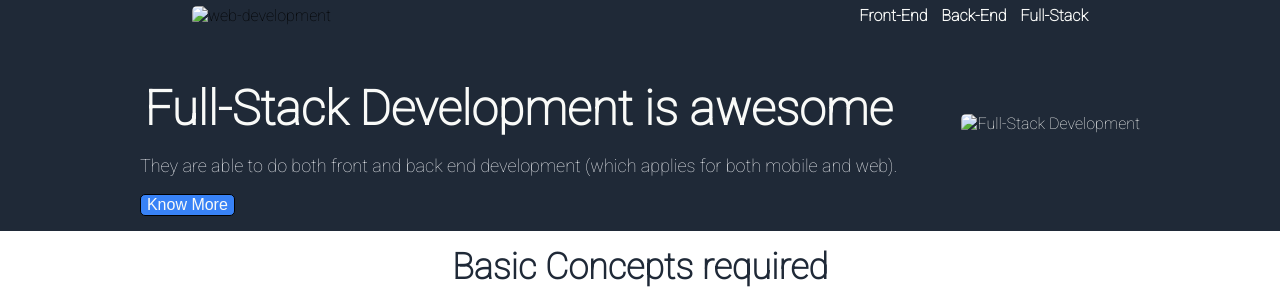
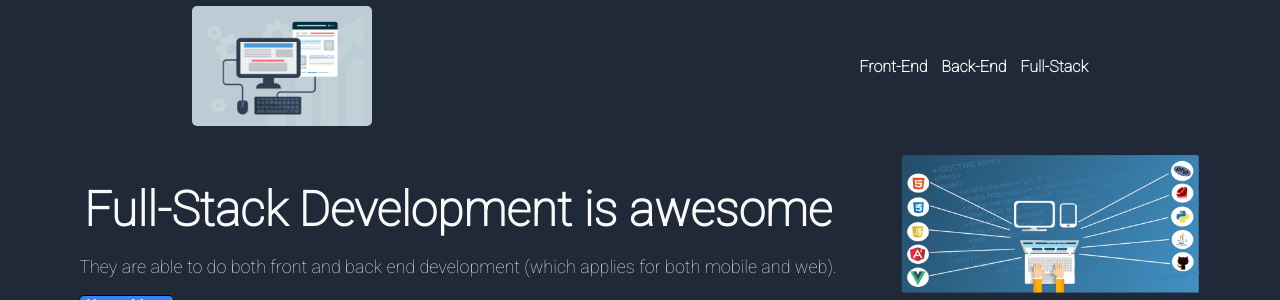
Before and after one commit to jarvis0124/Odin_Project, a plain HTML site: page index.html in a window 1280 px wide. Shown: the top 300 px of the page. Drawn offline with Linux system fonts and the light colour scheme; the site is published under a folder, as on GitHub Pages, so addresses that start at the root find nothing.

Commit message:
index.html file image update

```diff
--- a/index.html
+++ b/index.html
@@ -10,7 +10,7 @@
 <body>
     <div class="container">
         <div class="header">
-            <img src="/Images/web-development.jpg" alt="web-development">
+            <img src="./Images/web-development.jpg" alt="web-development">
             <div class="links">
                 <a href="https://roadmap.sh/frontend"  target="_blank">Front-End</a>
                 <a href="https://roadmap.sh/backend"  target="_blank">Back-End</a>
@@ -25,7 +25,7 @@
                 </div>
                 <button><a href="https://www.freecodecamp.org/news/what-is-a-fullstack-developer/" target="_blank">Know More</a></button>
             </div>
-            <img src="/Images/web-g42cd94064_1920.jpg" alt="Full-Stack Development">
+            <img src="./Images/web-g42cd94064_1920.jpg" alt="Full-Stack Development">
         </div>
         <div class="one">
             <p>Basic Concepts required</p>
```
